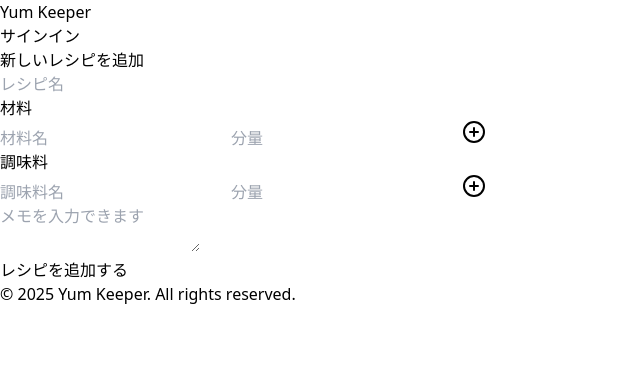
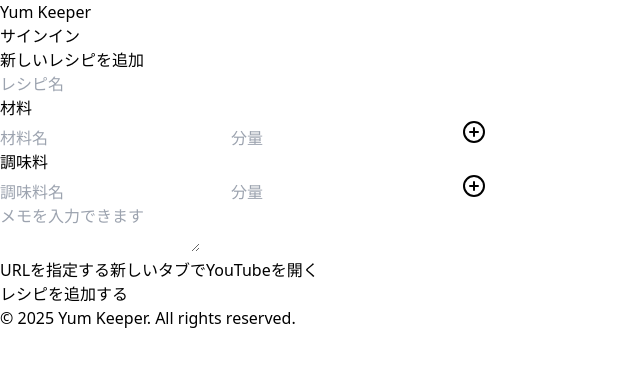
Before and after one commit to y4tk8/yumkeeper_frontend, a Next.js app: page /recipes/new in a window 1280 px wide. Shown: the top 366 px of the page, without its empty margins (0-640 px from the left). Built offline with nearby package versions, Linux system fonts and the light colour scheme; no server answers.

Commit message:
feat: レシピ登録ページに動画埋め込みの領域を設置 #54

```diff
--- a/src/app/recipes/new/page.tsx
+++ b/src/app/recipes/new/page.tsx
@@ -7,7 +7,7 @@ import { mapItems } from "@/utils/mapItems";
 import { ItemEntry } from "@/types/recipe";
 import IngredientFields from "@/components/recipes/IngredientFields";
 import SeasoningFields from "@/components/recipes/SeasoningFields";
-// import VideoEmbedBlock from "@/components/recipes/VideoEmbedBlock";
+import VideoEmbedBlock from "@/components/recipes/VideoEmbedBlock";
 import InputField from "@/components/ui/InputField";
 import Button from "@/components/ui/Button";
 
@@ -140,7 +140,7 @@ export default function RecipeNewPage() {
       />
 
       {/* YouTube 埋め込み */}
-      {/* <VideoEmbedBlock /> */}
+      <VideoEmbedBlock />
 
       {/* 追加ボタン */}
       <div className="text-center pt-4">
```
